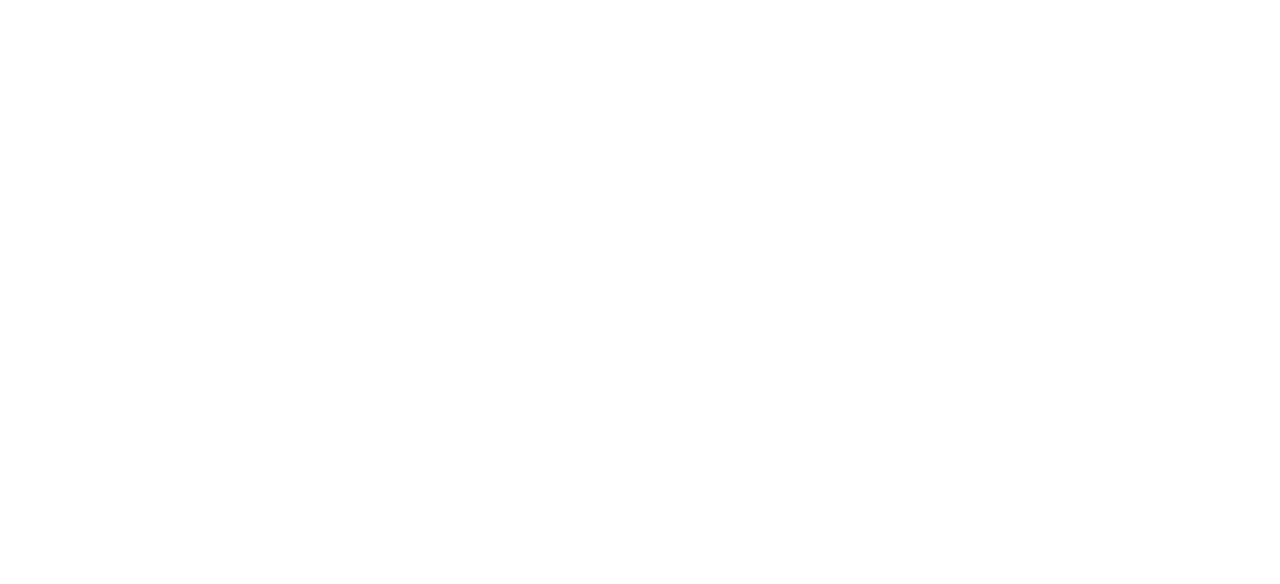
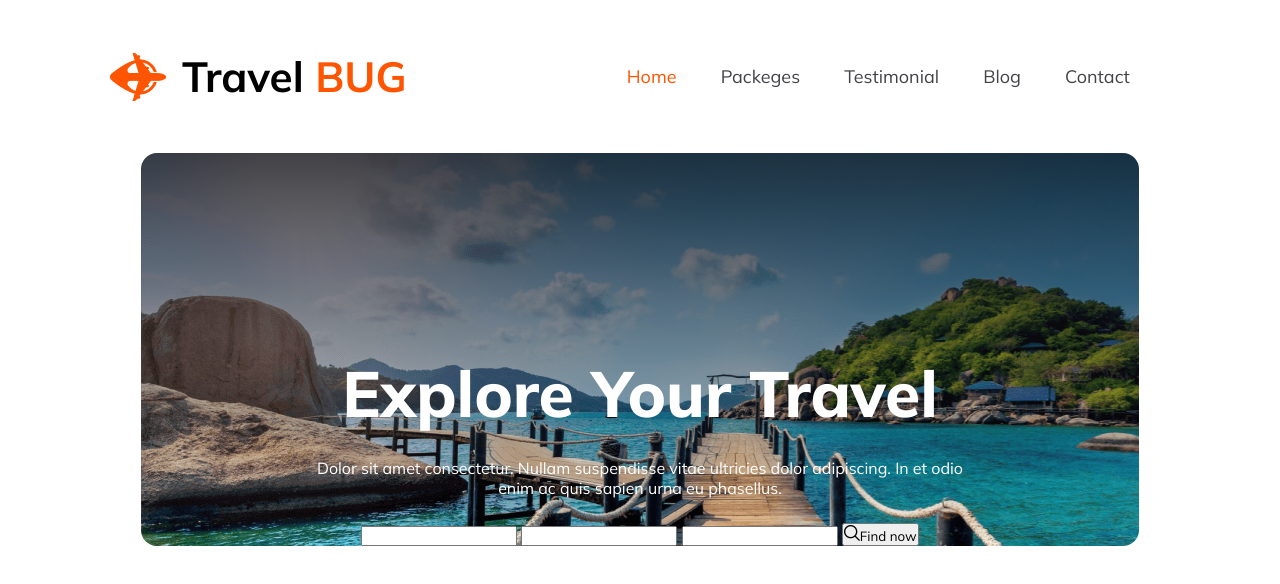
Before and after one commit to mushfiq7297/Travel-website, a plain HTML site: page index.html in a window 1280 px wide. Drawn offline with Linux system fonts and the light colour scheme.

Commit message:
navbar added

```diff
--- a/index.html
+++ b/index.html
@@ -5,8 +5,44 @@
     <meta name="viewport" content="width=device-width, initial-scale=1.0">
     <title>Travel BUG</title>
     <link rel="stylesheet" href="styles/styles.css">
+    <link rel="stylesheet" href="styles/responsive.css">
 </head>
 <body>
+    <header class="header-container">
+        <section class="nav-container">
+            <nav>
+                <div class="nav-left">
+                    <img src="./Images/Group 40071 (2).png" alt="">
+                    <h3>Travel <span class="orange">BUG</span></h3>
+                </div>
+                <div class="nav-right">
+                    <a href=""><span class="orange">Home</span></a>
+                    <a href="">Packeges</a>
+                    <a href="">Testimonial</a>
+                    <a href="">Blog</a>
+                    <a href="">Contact</a>
+                </div>
+            </nav>
+        </section>
+        <section class="banner-container">
+            <h1>Explore Your Travel</h1>
+             <p class="common-para">Dolor sit amet consectetur. Nullam suspendisse vitae ultricies dolor adipiscing. In et odio enim ac quis sapien urna eu phasellus.</p>
+           <div class="banner-input">
+            <input type="Where go">
+            <input type="When">
+            <input type="Select type">
+            <button class="common-btn"><span><img src="/Images/search (1).png" alt=""></span>Find now</button>
+           </div>
+
+        </section>
+
+    </header>
+    <main>
+
+    </main>
+    <footer>
+
+    </footer>
 
 </body>
 </html>
--- a/styles/styles.css
+++ b/styles/styles.css
@@ -0,0 +1,84 @@
+@import url('https://fonts.googleapis.com/css2?family=Mulish:wght@300;400;500;600;700;800;900&display=swap');
+
+/* shared styles */
+
+* {
+    font-family: 'Mulish', sans-serif;
+    margin: 0 auto;
+    padding: 0;
+
+}
+
+.common-para {
+    color: #FFF;
+    text-align: center;
+    font-family: Mulish;
+    font-size: 16px;
+    font-weight: 400;
+    padding-top: 25px;
+    padding-bottom: 25px;
+
+}
+
+/* header styles start */
+
+/* navbar styles */
+.header-container {
+    margin-top: 50px;
+}
+
+.nav-container nav {
+    display: flex;
+    justify-content: space-between;
+    /* border: 2px solid red; */
+    align-items: center;
+}
+
+.nav-left {
+    display: flex;
+    align-items: center;
+    gap: 16px;
+    font-family: Mulish;
+    font-size: 36px;
+    font-weight: 800;
+}
+
+.orange {
+    color: #FF5400;
+}
+
+.nav-container a {
+    text-decoration: none;
+    color: #424247;
+    text-align: center;
+    font-family: Mulish;
+    font-size: 18px;
+    font-weight: 400;
+    padding-right: 40px;
+}
+
+/* banner styles */
+.banner-container {
+    margin-top: 50px;
+    background-image: linear-gradient(180deg, rgba(19, 19, 24, 0.80) 0%, rgba(19, 19, 24, 0.00) 100%), url("/Images/Group\ 13\ \(1\)\ \(1\).png");
+    border-radius: 16px;
+    background-repeat: no-repeat;
+    text-align: center;
+    width: 78%;
+}
+
+.banner-container h1 {
+    color: #FFF;
+    font-family: Mulish;
+    font-size: 64px;
+    font-weight: 800;
+    padding-top: 200px;
+
+}
+
+.banner-container p{
+    width:676px;
+}
+.banner-container .banner-input{
+    border-color: #FF5400;
+}
```
Also changed, not shown: Images/search (1).png (added), Images/search.png (added), styles/responsive.css (added).
